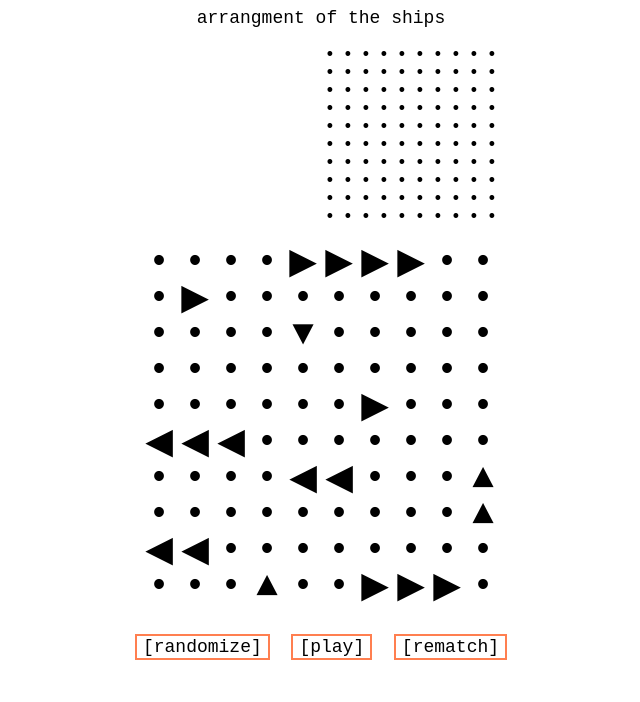
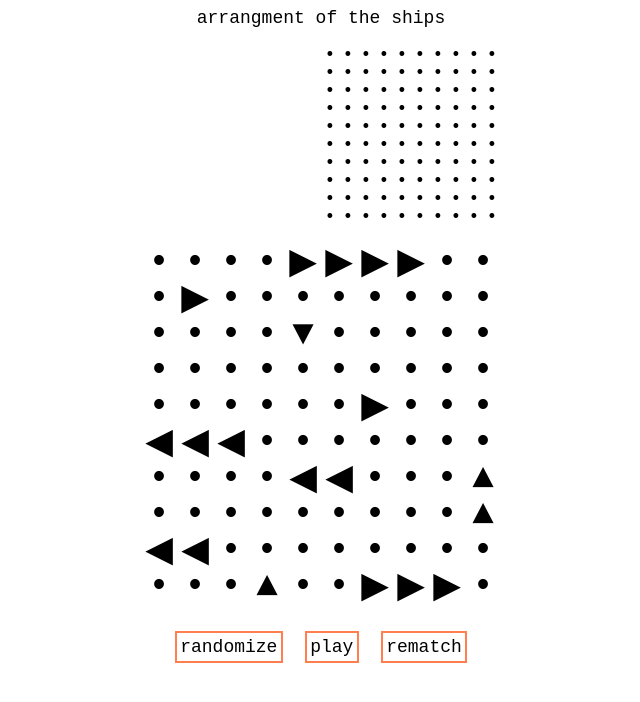
Before and after one commit to maxmakk/battleship, a SvelteKit app: page / in a window 1280 px wide. Shown: the top 702 px of the page, without its empty margins (319-959 px from the left). Built offline with nearby package versions, Linux system fonts and the light colour scheme.

Commit message:
feat: add timeout for computer move

```diff
--- a/src/app.css
+++ b/src/app.css
@@ -13,6 +13,7 @@ body {
 }
 
 button {
+  padding: 0;
   font-family: inherit;
   font-size: inherit;
   background-color: transparent;
@@ -32,6 +33,7 @@ button {
 }
 
 .btn {
+  padding: 0.2em;
   font-size: 0.5rem;
   cursor: pointer;
   border: 2px solid coral;
@@ -40,14 +42,6 @@ button {
 .btn:disabled {
   opacity: 0.5;
   cursor: initial;
-}
-
-.btn::before {
-  content: "[";
-}
-
-.btn::after {
-  content: "]";
 }
 
 .status {
--- a/src/routes/+page.svelte
+++ b/src/routes/+page.svelte
@@ -38,7 +38,9 @@
 		} else {
 			current = 'p2';
 			changeStatus('computer move');
-			pcMove();
+			setTimeout(() => {
+				pcMove();
+			}, 500);
 		}
 	};
 
@@ -63,7 +65,9 @@
 			}
 			current = 'p2';
 			changeStatus('computer move');
-			pcMove();
+			setTimeout(() => {
+				pcMove();
+			}, 500);
 		} else {
 			computer.miss(x, y);
 			current = 'p1';
@@ -96,7 +100,10 @@
 		if (current === 'p1') {
 			changeStatus('player move');
 		} else {
-			pcMove();
+			setTimeout(() => {
+				pcMove();
+			}, 500);
+
 			changeStatus('computer move');
 		}
 	};
@@ -212,8 +219,10 @@
 				<div class="row">
 					{#each Array.from(Array(10).keys()) as column (column)}
 						{@const e = player2.field[row][column] === 0 ? '&bull;' : ''}
-						{@const n = player2.field[row][column] === 1 && status !== 'computer won' ? '&bull;' : ''}
-						{@const s = player2.field[row][column] === 1 && status === 'computer won' ? '&square;' : ''}
+						{@const n =
+							player2.field[row][column] === 1 && status !== 'computer won' ? '&bull;' : ''}
+						{@const s =
+							player2.field[row][column] === 1 && status === 'computer won' ? '&square;' : ''}
 						{@const h = player2.field[row][column] === 2 ? '&square;' : ''}
 						{@const m = player2.field[row][column] === 3 ? '&times;' : ''}
 						{@const d = player2.field[row][column] === 4 ? '&timesb;' : ''}
```
